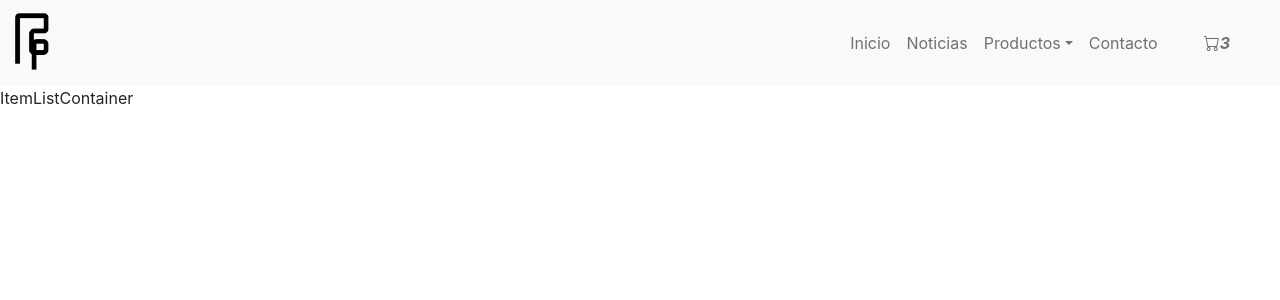
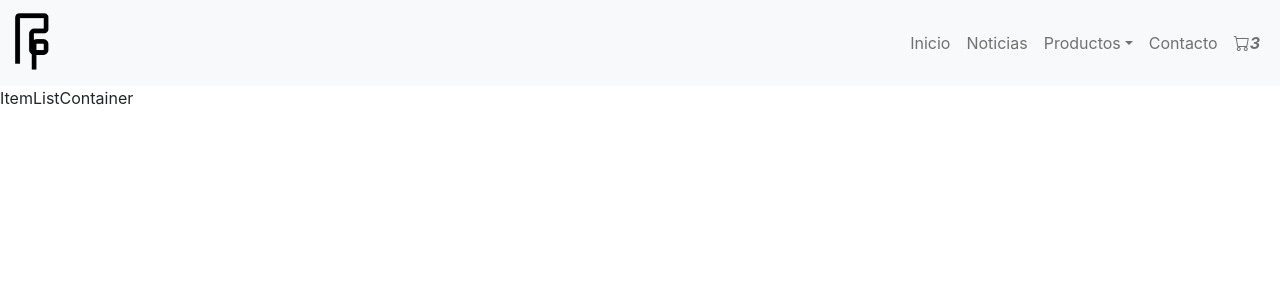
Before and after one commit to Greensebas/EcommerceAcevedo31205, a React (Create React App) app: page / in a window 1280 px wide. Shown: the top 300 px of the page. Built offline with nearby package versions, Linux system fonts and the light colour scheme.

Commit message:
NavBar carrito 295

```diff
--- a/src/components/CartWidget/CartWidget.css
+++ b/src/components/CartWidget/CartWidget.css
@@ -1,5 +1,3 @@
 .carrito {
     font-weight: bold;
-    padding-left: 30px;
-    padding-right: 30px;
 }
```
